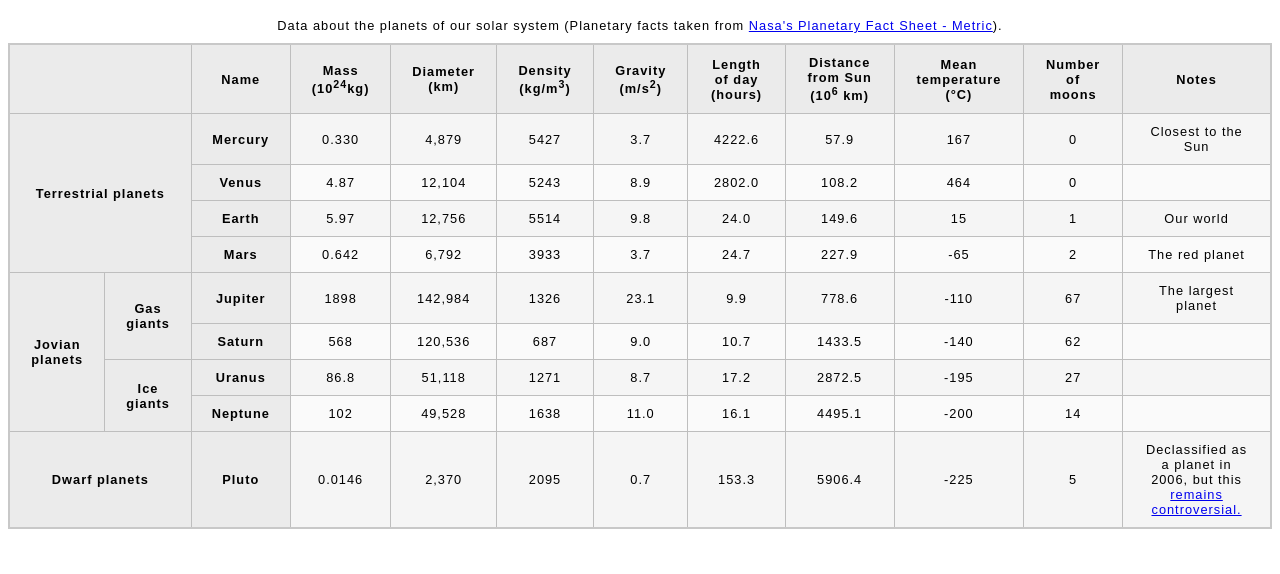
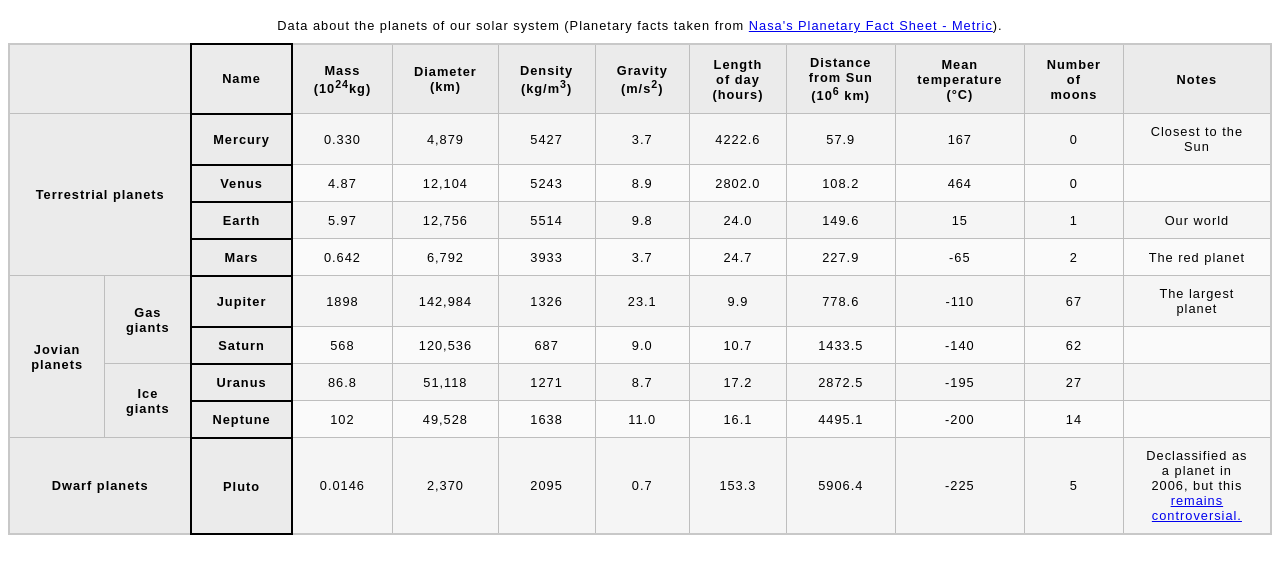
Before and after one commit to zire98/Tables, a plain HTML site: page index.html in a window 1280 px wide. Drawn offline with Linux system fonts and the light colour scheme.

Commit message:
Border added to the name column

```diff
--- a/index.html
+++ b/index.html
@@ -17,7 +17,7 @@
             <thead>
                 <tr>
                     <th colspan="2" scope="colgroup"></th>
-                    <th id="name" scope="col">Name</th>
+                    <th id="name" scope="col" class="planet-name">Name</th>
                     <th id="mass" scope="col">Mass (10<sup>24</sup>kg)</th>
                     <th id="diameter" scope="col">Diameter (km)</th>
                     <th id="density" scope="col">Density (kg/m<sup>3</sup>)</th>
@@ -32,7 +32,7 @@
             <tbody>
                 <tr>
                     <th colspan="2" rowspan="4" scope="rowgroup" id="terrestrial">Terrestrial planets</th>
-                    <th scope="row" id="mercury">Mercury</th>
+                    <th scope="row" id="mercury" class="planet-name">Mercury</th>
                     <td headers="mercury mass">0.330</td>
                     <td headers="mercury diameter">4,879</td>
                     <td headers="mercury density">5427</td>
@@ -44,7 +44,7 @@
                     <td headers="mercury notes">Closest to the Sun</td>
                 </tr>
                 <tr>
-                    <th scope="row" id="venus">Venus</th>
+                    <th scope="row" id="venus" class="planet-name">Venus</th>
                     <td headers="venus mass">4.87</td>
                     <td headers="venus diameter">12,104</td>
                     <td headers="venus density">5243</td>
@@ -56,7 +56,7 @@
                     <td headers="venus notes"></td>
                 </tr>
                 <tr>
-                    <th scope="row" id="earth">Earth</th>
+                    <th scope="row" id="earth" class="planet-name">Earth</th>
                     <td headers="earth mass">5.97</td>
                     <td headers="earth diameter">12,756</td>
                     <td headers="earth density">5514</td>
@@ -68,7 +68,7 @@
                     <td headers="earth notes">Our world</td>
                 </tr>
                 <tr>
-                    <th scope="row" id="mars">Mars</th>
+                    <th scope="row" id="mars" class="planet-name">Mars</th>
                     <td headers="mars mass">0.642</td>
                     <td headers="mars diameter">6,792</td>
                     <td headers="mars density">3933</td>
@@ -82,7 +82,7 @@
                 <tr>
                     <th rowspan="4" scope="rowgroup" id="jovian">Jovian planets</th>
                     <th rowspan="2" scope="rowgroup" id="gas-giants">Gas giants</th>
-                    <th scope="row" id="jupiter">Jupiter</th>
+                    <th scope="row" id="jupiter" class="planet-name">Jupiter</th>
                     <td headers="jupiter mass">1898</td>
                     <td headers="jupiter diameter">142,984</td>
                     <td headers="jupiter density">1326</td>
@@ -94,7 +94,7 @@
                     <td headers="jupiter notes">The largest planet</td>
                 </tr>
                 <tr>
-                    <th scope="row" id="saturn">Saturn</th>
+                    <th scope="row" id="saturn" class="planet-name">Saturn</th>
                     <td headers="saturn mass">568</td>
                     <td headers="saturn diameter">120,536</td>
                     <td headers="saturn density">687</td>
@@ -107,7 +107,7 @@
                 </tr>
                 <tr>
                     <th rowspan="2" scope="rowgroup" id="ice-giants">Ice giants</th>
-                    <th scope="row" id="uranus">Uranus</th>
+                    <th scope="row" id="uranus" class="planet-name">Uranus</th>
                     <td headers="uranus mass">86.8</td>
                     <td headers="uranus diameter">51,118</td>
                     <td headers="uranus density">1271</td>
@@ -119,7 +119,7 @@
                     <td headers="uranus notes"></td>
                 </tr>
                 <tr>
-                    <th scope="row" id="neptune">Neptune</th>
+                    <th scope="row" id="neptune" class="planet-name">Neptune</th>
                     <td headers="neptune mass">102</td>
                     <td headers="neptune diameter">49,528</td>
                     <td headers="neptune density">1638</td>
@@ -132,7 +132,7 @@
                 </tr>
                 <tr>
                     <th colspan="2" scope="rowgroup" id="dwarf">Dwarf planets</th>
-                    <th scope="row" id="pluto">Pluto</th>
+                    <th scope="row" id="pluto" class="planet-name">Pluto</th>
                     <td headers="pluto mass">0.0146</td>
                     <td headers="pluto diameter">2,370</td>
                     <td headers="pluto density">2095</td>
--- a/style.css
+++ b/style.css
@@ -34,3 +34,7 @@ tr:nth-child(odd) td {
 caption {
     padding: 10px;
 }
+
+.planet-name {
+    border: 2px solid black;
+}
```
